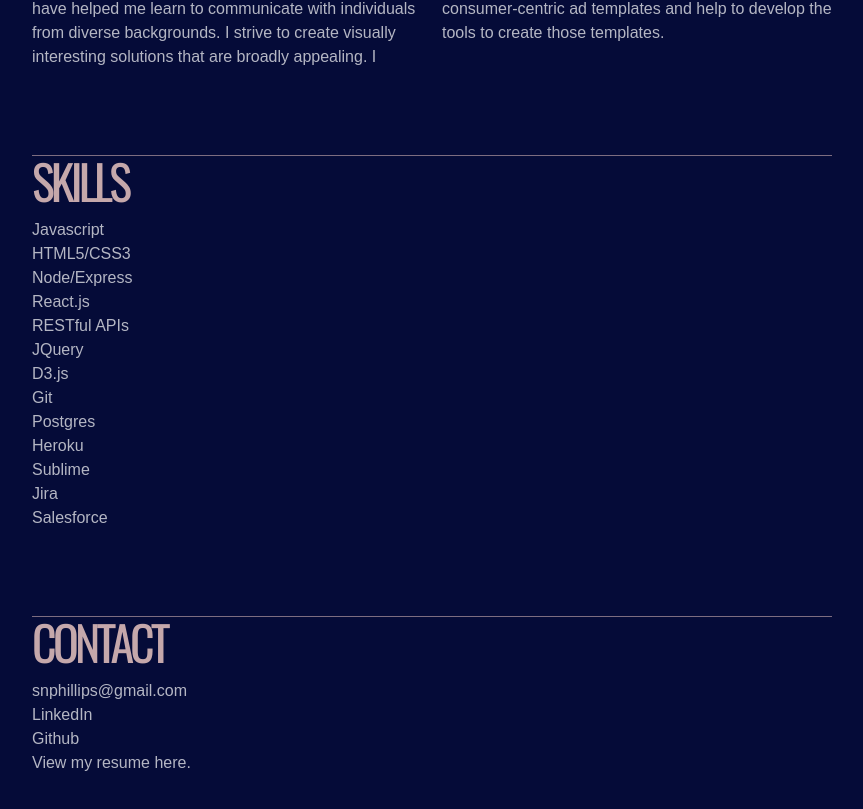
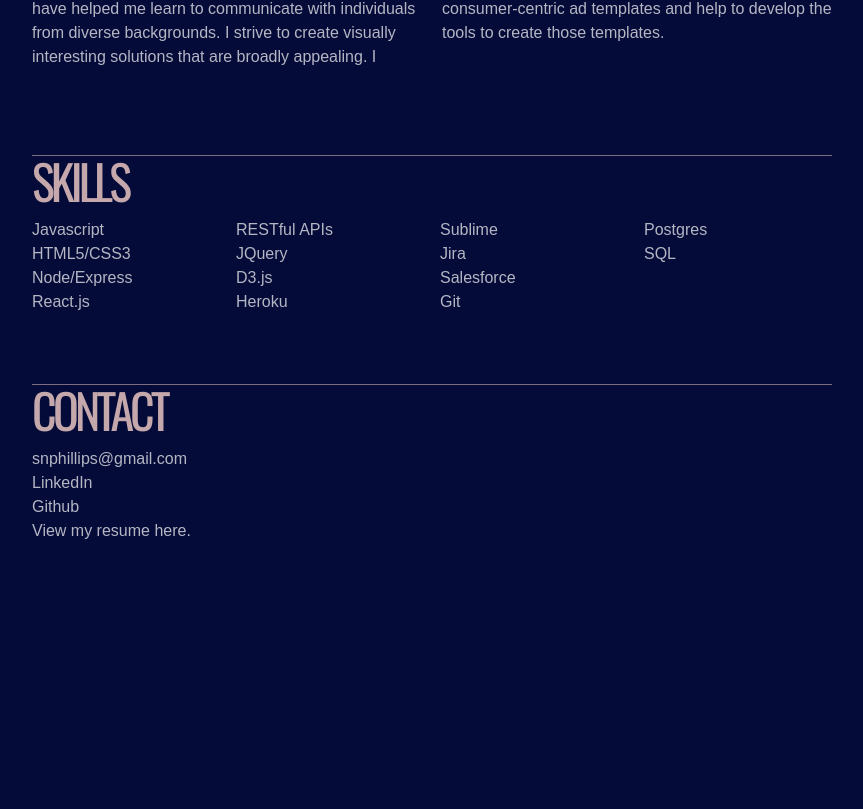
Before and after one commit to snphillips/webdevportfolio, a React (Create React App) app: page / in a window 1280 px wide. Shown: the part 2045-2854 px from the top of the page, without its empty margins (208-1071 px from the left). After the commit the page ends 2652 px from the top, so only its background shows below. Built offline with nearby package versions, Linux system fonts and the light colour scheme.

Commit message:
style skills list into 4 columns + media queries

```diff
--- a/src/App.js
+++ b/src/App.js
@@ -25,8 +25,8 @@ export default class App extends Component {
 
     this.state = {
       filteredProjects: [],
-      skillsDev: ['Javascript', 'HTML5/CSS3', 'Node/Express', 'React.js', 'RESTful APIs', 'JQuery', 'D3.js', 'Git', 'Postgres', 'Heroku', 'Sublime', 'Jira', 'Salesforce'],
-      skillsDevOther: [],
+      skillsDev: ['Javascript', 'HTML5/CSS3', 'Node/Express', 'React.js', 'RESTful APIs', 'JQuery', 'D3.js'],
+      skillsDevOther: ['Heroku', 'Sublime', 'Jira', 'Salesforce', 'Git', 'Postgres', 'SQL'],
       skillsOther: [],
       skillsDesign: ['Photoshop', 'Indesign', 'Illustrator', 'Acrobat'],
       skillsNotUsing: ['ACT!', 'Filemaker Pro', 'Wordpress', 'Teamsite (nyc.gov)', 'Constant Contact', 'Mailchimp', 'Microsoft Office Suite', 'Slack']
--- a/src/Contact.js
+++ b/src/Contact.js
@@ -1,4 +1,4 @@
-import React, { Component } from 'react';
+import React from 'react';
 
 
 
@@ -11,9 +11,27 @@ export default function Contact(props) {
       <h2>Contact</h2>
       <ul>
         <li>snphillips@gmail.com</li>
-        <li><a href="https://www.linkedin.com/in/sarah-n-phillips/" target="_blank">LinkedIn</a></li>
-        <li><a href="https://github.com/snphillips" target="_blank" rel="noopener noreferrer">Github</a></li>
-        <li><a href="https://resume.creddle.io/resume/41xrld5p268" target="_blank">View my resume here.</a></li>
+        <li>
+          <a href="https://www.linkedin.com/in/sarah-n-phillips/"
+               target="_blank"
+               rel="noopener noreferrer">
+                 LinkedIn
+          </a>
+        </li>
+        <li>
+          <a href="https://github.com/snphillips"
+               target="_blank"
+               rel="noopener noreferrer">
+                 Github
+          </a>
+        </li>
+        <li>
+          <a href="https://resume.creddle.io/resume/41xrld5p268"
+             target="_blank"
+             rel="noopener noreferrer">
+               View my resume here.
+          </a>
+        </li>
       </ul>
 
     </div>
--- a/src/ProjectGallery.js
+++ b/src/ProjectGallery.js
@@ -15,7 +15,7 @@ export default class ProjectGallery extends Component {
 
             {this.props.filteredProjects.map( item => {
 
-                    let itemIndex = this.props.filteredProjects.indexOf(item)
+                    // let itemIndex = this.props.filteredProjects.indexOf(item)
 
                       return(
 
@@ -36,7 +36,7 @@ export default class ProjectGallery extends Component {
                             <p className="card-text">{item.techused}</p>
                             <div className="button visit-site"><a href={item.url}>visit site</a></div>
 
-                            <span className="github-logo"><a href={item.githuburl}><i class="fab fa-github"></i></a></span>
+                            <span className="github-logo"><a href={item.githuburl}><i className="fab fa-github"></i></a></span>
 
                           </div>
 
--- a/src/Skills.js
+++ b/src/Skills.js
@@ -1,5 +1,7 @@
 import React, { Component } from 'react';
 
+// We're mapping over two skills lists: web dev & web dev other-- ancillary dev skills like
+// git & sublime.
 
 
 export default class SkillsNew extends Component {
@@ -8,31 +10,28 @@ export default class SkillsNew extends Component {
 
         <section className="contentblock" id="skills">
           <hr />
-
           <h2 className="section-header">Skills</h2>
 
-            <div className="row">
-              <div className="col-sm">
+          <div className="skills-list">
 
+            <div>
               <ul>
-
                 {this.props.skillsDev.map( skill => {
-                  console.log("skill is:", skill)
-
                   return(
                     <li>{skill}</li>
                   )
-
               })}
 
+                {this.props.skillsDevOther.map( skill => {
+                  return(
+                    <li>{skill}</li>
+                  )
+              })}
               </ul>
             </div>
           </div>
 
         </section>
-
       )
-
     }
-
 }
--- a/src/index.css
+++ b/src/index.css
@@ -271,17 +271,15 @@ ABOUT
   column-count: 2;
 }
 
-/*=================================
-SKILLS
-=================================*/
 #skills ul {
   list-style: none; /* removes bullet points */
   padding-left: 0; /* removes space where bullet points used to be */
 }
 
-/*=================================
-CONTACT
-=================================*/
+.skills-list {
+  column-count: 4;
+}
+
 #contact {
   padding-bottom: 3em;
 }
@@ -300,31 +298,27 @@ CONTACT
 /*+++++++++++++++++++++++++++++++++++++++++++++++++++++++++++++++++++++*/
 /*+++++++++++++++++++++++++++++++++++++++++++++++++++++++++++++++++++++*/
 /*+++++++++++++++++++++++++++++++++++++++++++++++++++++++++++++++++++++*/
-/*Very Small devices (350px and smaller) media query*/
-@media (max-width: 350px) {
-/*SARAH PHILLIPS*/
-    body {
-    width: 95%;
-    margin: 0 auto;
-    padding: 0;
-  }
-
-  h1 {
-    font-size: 5em;
-    line-height: 70%;
-    text-align: left;
-    opacity: .7; /*to make header transluscent on mobile*/
+/*=================================*/
+/*Large devices (900px and smaller) media query*/
+/*=================================*/
+@media (max-width: 900px) {
+  #navbarNav ul {
+    position: static; /*so the navigation doesn't interfere with content*/
   }
 }
 
+
+
+/*=================================*/
 /*Small & Medium devices (768px and smaller) media query*/
+/*=================================*/
 @media (max-width: 768px) {
 
   body {
     width: 95%;
     margin: 0 auto;
     padding: 0;
-    font-size: 120%;
+    font-size: 110%;
   }
 
   /*SARAH PHILLIPS*/
@@ -370,14 +364,39 @@ CONTACT
               column-count: 1;
   }
 
+  .skills-list {
+    column-count: 3;
+  }
+
 }
 
-/*Large devices (900px and smaller) media query*/
-@media (max-width: 900px) {
-/*=================================
-Navigation
-=================================*/
-  #navbarNav ul {
-    position: static; /*so the navigation doesn't interfere with content*/
+
+
+/*=================================*/
+/*Very Small devices (500px and smaller) media query*/
+/*=================================*/
+@media (max-width: 500px) {
+/*SARAH PHILLIPS*/
+    body {
+    width: 95%;
+    margin: 0 auto;
+    padding: 0;
   }
+
+  h1 {
+    font-size: 4em;
+    line-height: 70%;
+    text-align: left;
+    opacity: .7; /*to make header transluscent on mobile*/
+  }
+
+  #statement {
+    font-size: 1.2em;
+  }
+
+  .skills-list {
+    column-count: 1;
+  }
+
+
 }
```
Lines whose indentation alone changed are shown as unchanged.
